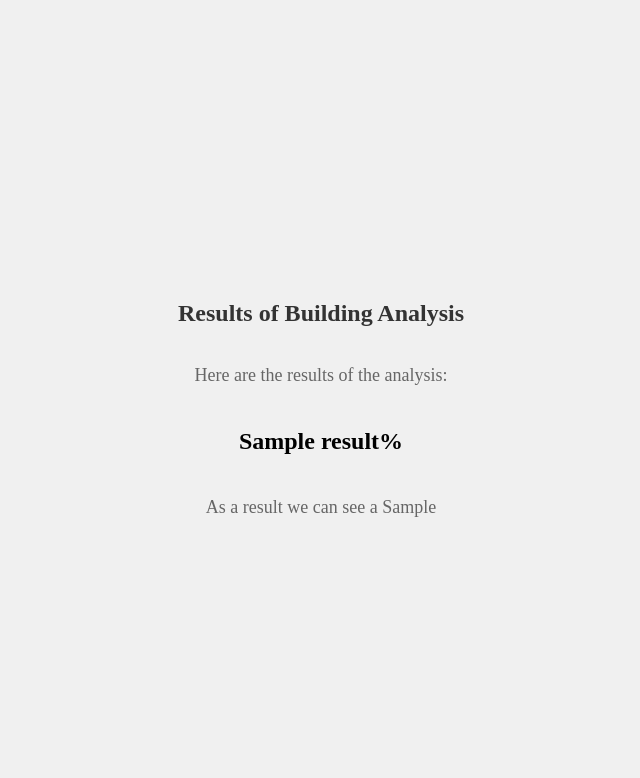
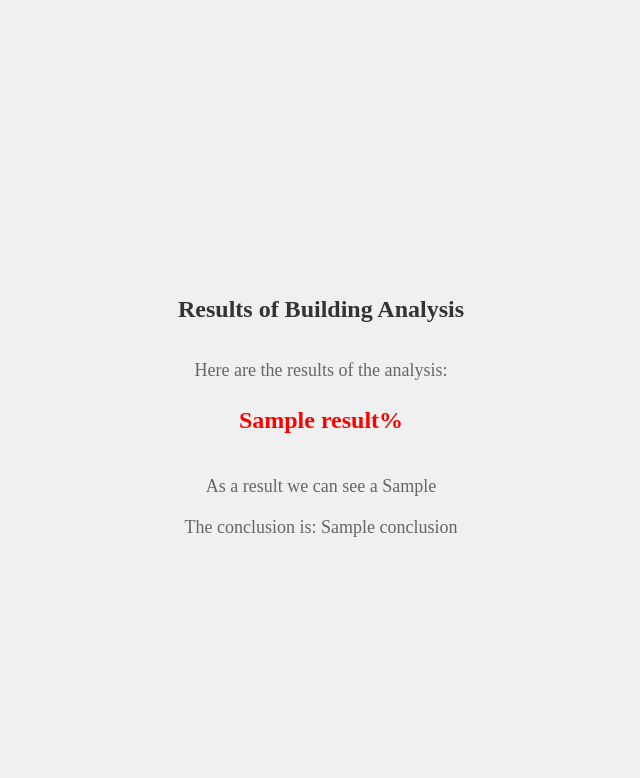
Before and after one commit to geeeeenccc/Building-damage-estimation-GustLuck, a Python web app: template templates/results.html in a window 1280 px wide. Shown: the top 778 px of the page, without its empty margins (319-959 px from the left). Run offline with Jinja, Linux system fonts and the light colour scheme; the template is opened without the code that fills it: most values are stand-ins (such as "Sample title", 1, 10 or a date in 2020).

Commit message:
Update results.html

```diff
--- a/templates/results.html
+++ b/templates/results.html
@@ -20,11 +20,12 @@
         .result {
             font-size: 24px;
             font-weight: bold;
-            color: black;
+            color: red;
         }
         .info {
             font-size: 18px;
             color: #666;
+            margin-bottom: 2px;
         }
     </style>
 </head>
@@ -33,5 +34,6 @@
     <p class="info">Here are the results of the analysis:</p>
     <p class="result">{{ result }}%</p>
     <p class="info">As a result we can see a {{ result_info }}</p>
+    <p class="info">The conclusion is: {{ conclusion }}</p>
 </body>
 </html>
```
